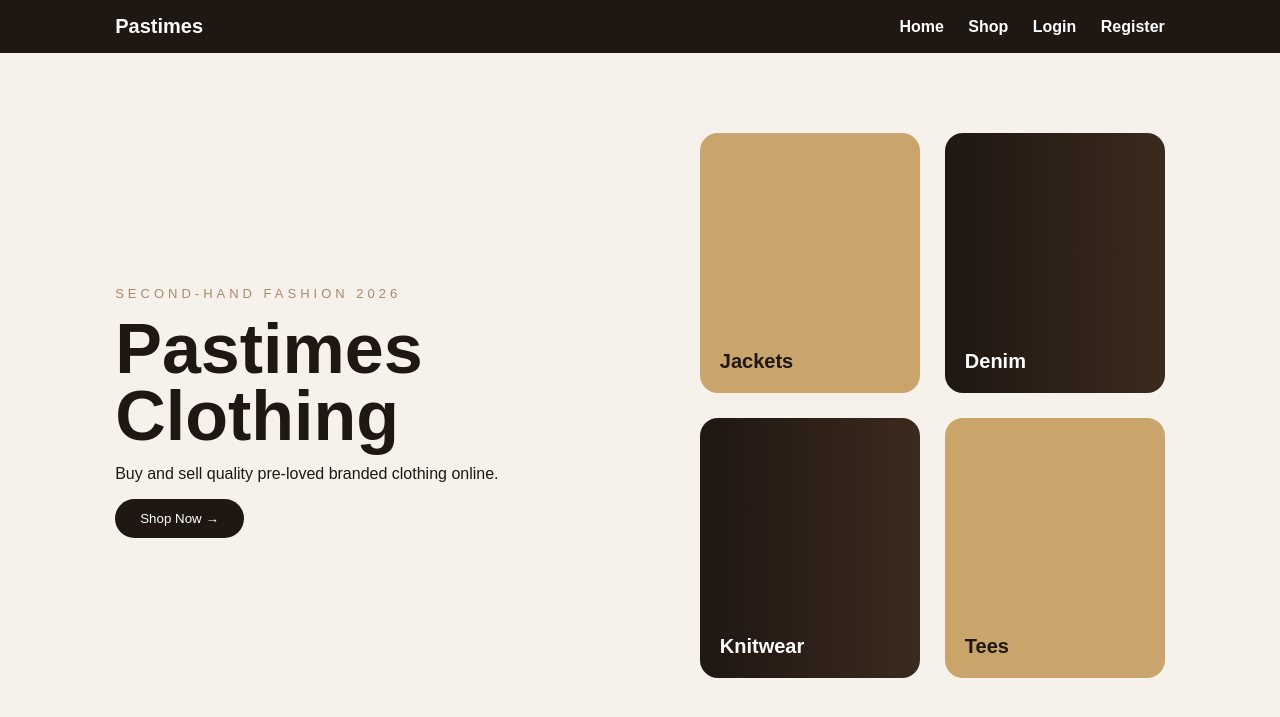
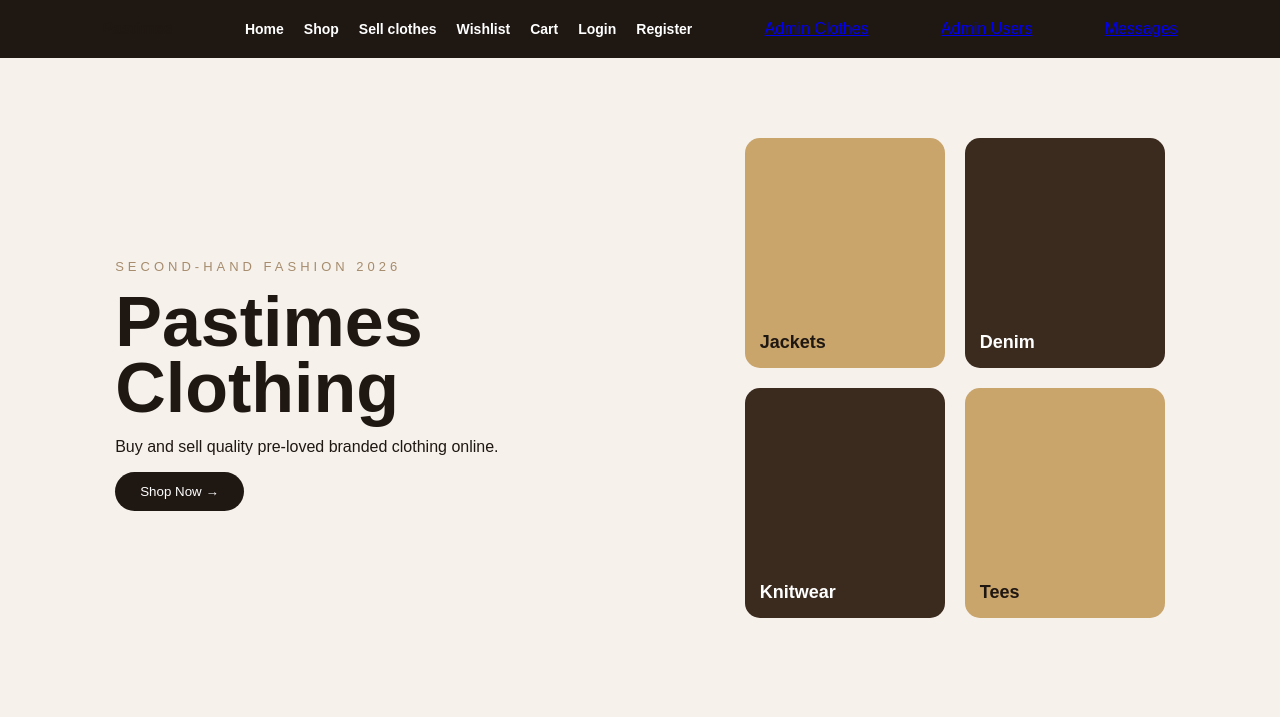
Before and after one commit to sibongilee/Pastimes, a PHP site: page / in a window 1280 px wide. Shown: the top 717 px of the page. Run offline with PHP 8.4, Linux system fonts and the light colour scheme.

Commit message:
Refactor navbar and enhance admin functionality: update styles, create admin management pages for clothing and users, and implement seller request management.

```diff
--- a/css/style.css
+++ b/css/style.css
@@ -14,24 +14,30 @@ body {
 /* NAVBAR */
 .navbar {
     background-color: #1f1712;
-    padding: 15px 9%;
+    padding: 20px 8%;
     display: flex;
     justify-content: space-between;
     align-items: center;
 }
-
-.navbar strong {
+.logo strong{
     color: white;
-    font-size: 20px;
+    font-size: 28px;
 }
 
-.navbar a {
+.nav-links {
+    display: flex;
+   gap: 20px;
+}
+
+.nav-links a {
     color: white;
-    margin-left: 20px;
     text-decoration: none;
     font-weight: bold;
+    font-size: 14px;
 }
-
+.nav-links a:hover {
+    color: #c9a46b;
+}
 /* HOME (HERO SECTION) */
 .hero {
     display: flex;
@@ -70,18 +76,18 @@ button {
 /* CATEGORY CARDS (HOME) */
 .hero-cards {
     display: grid;
-    grid-template-columns: repeat(2, 220px);
-    gap: 25px;
+    grid-template-columns: repeat(2, 200px);
+    gap: 20px;
 }
 
 .card {
-    height: 220px;
-    border-radius: 18px;
+    height: 200px;
+    border-radius: 15px;
     display: flex;
     align-items: flex-end;
-    padding: 20px;
+    padding: 15px;
     font-weight: bold;
-    font-size: 20px;
+    font-size: 18px;
 }
 
 .card.light {
@@ -89,10 +95,9 @@ button {
 }
 
 .card.dark {
-    background: linear-gradient(to right, #1f1712, #3b2a1e);
+    background-color: #3b2a1e;
     color: white;
 }
-
 /* FORMS (LOGIN + REGISTER) */
 .container {
     text-align: center;
@@ -130,18 +135,17 @@ button {
 }
 
 .product-grid {
-    width: 82%;
-    margin: 30px auto;
     display: grid;
     grid-template-columns: repeat(3, 1fr);
-    gap: 25px;
+    width: 85%;
+    margin: auto;
+    gap: 20px;
 }
 
 .product {
     background: white;
-    border-radius: 18px;
     padding: 15px;
-    box-shadow: 0px 4px 12px rgba(0,0,0,0.08);
+    border-radius: 12px;
     text-align: center;
 }
 
--- a/index.php
+++ b/index.php
@@ -3,18 +3,10 @@
 <head>
     <title>Pastimes</title>
     <link rel="stylesheet" href="css/style.css">
+    <?php include("navbar.php"); ?>
 </head>
 <body>
 
-<div class="navbar">
-    <strong>Pastimes</strong>
-    <div>
-        <a href="index.php">Home</a>
-        <a href="clothes.php">Shop</a>
-        <a href="login.php">Login</a>
-        <a href="register.php">Register</a>
-    </div>
-</div>
 
 <div class="hero">
 
--- /dev/null
+++ b/navbar.php
@@ -0,0 +1,24 @@
+<div class="navbar">
+    <strong>Pastimes</strong>
+    <!-- main links -->
+    <div class="nav-links">
+        <a href="index.php">Home</a>
+        <a href="clothes.php">Shop</a>
+        <a href="seller_request.php">Sell clothes</a>
+        <a href="wishlist.php">Wishlist</a>
+        <a href="cart.php">Cart</a>
+        <?php
+if(isset($_SESSION["user_id"])) {
+            echo '<a href="logout.php">Logout</a>';
+        } else {
+            echo '<a href="login.php">Login</a>';
+            echo '<a href="register.php">Register</a>';
+        }
+?>
+    </div>
+        <!-- admin links -->
+         <a href="admin_clothes.php">Admin Clothes</a>
+         <a href="admin_users.php">Admin Users</a>
+         <a href="messages.php">Messages</a>
+
+</div>
--- a/seller_request.php
+++ b/seller_request.php
@@ -3,6 +3,7 @@
 // This page allows users to request to become sellers by submitting a form.
 session_start();
 include "DBConn.php";
+
 if(isset($_POST["submit"])){
     $brand = $_POST["brand"];
     $description = $_POST["description"];
@@ -25,6 +26,7 @@ if(isset($_POST["submit"])){
 <link rel="stylesheet" href="css/style.css">
 </head>
 <body>
+
 
 <h2>Sell Clothes</h2>
 
```
Also changed, not shown: admin_clothes.php (added, +57 -0 lines), admin_users.php (added, +39 -0 lines), messages.php (added, +44 -0 lines).
